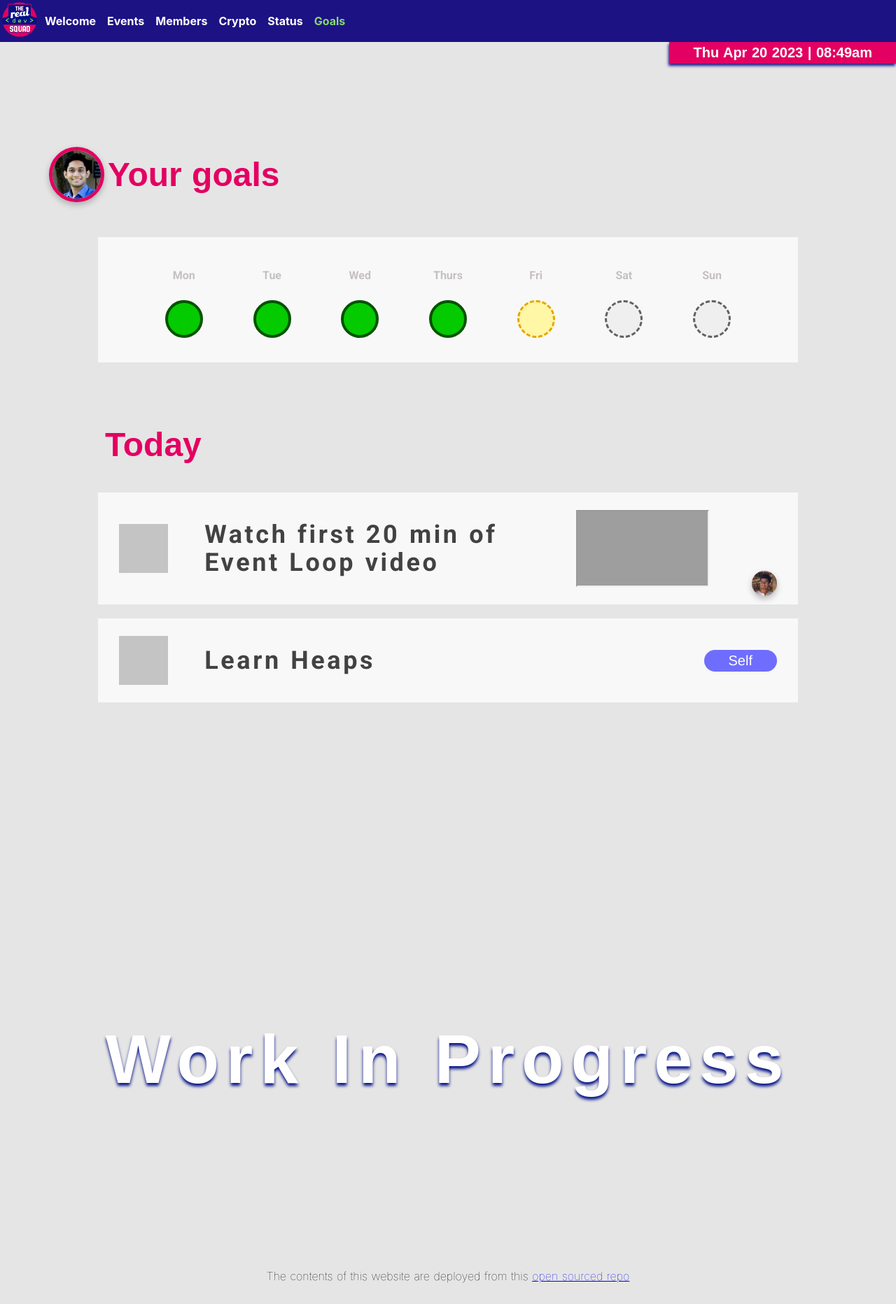
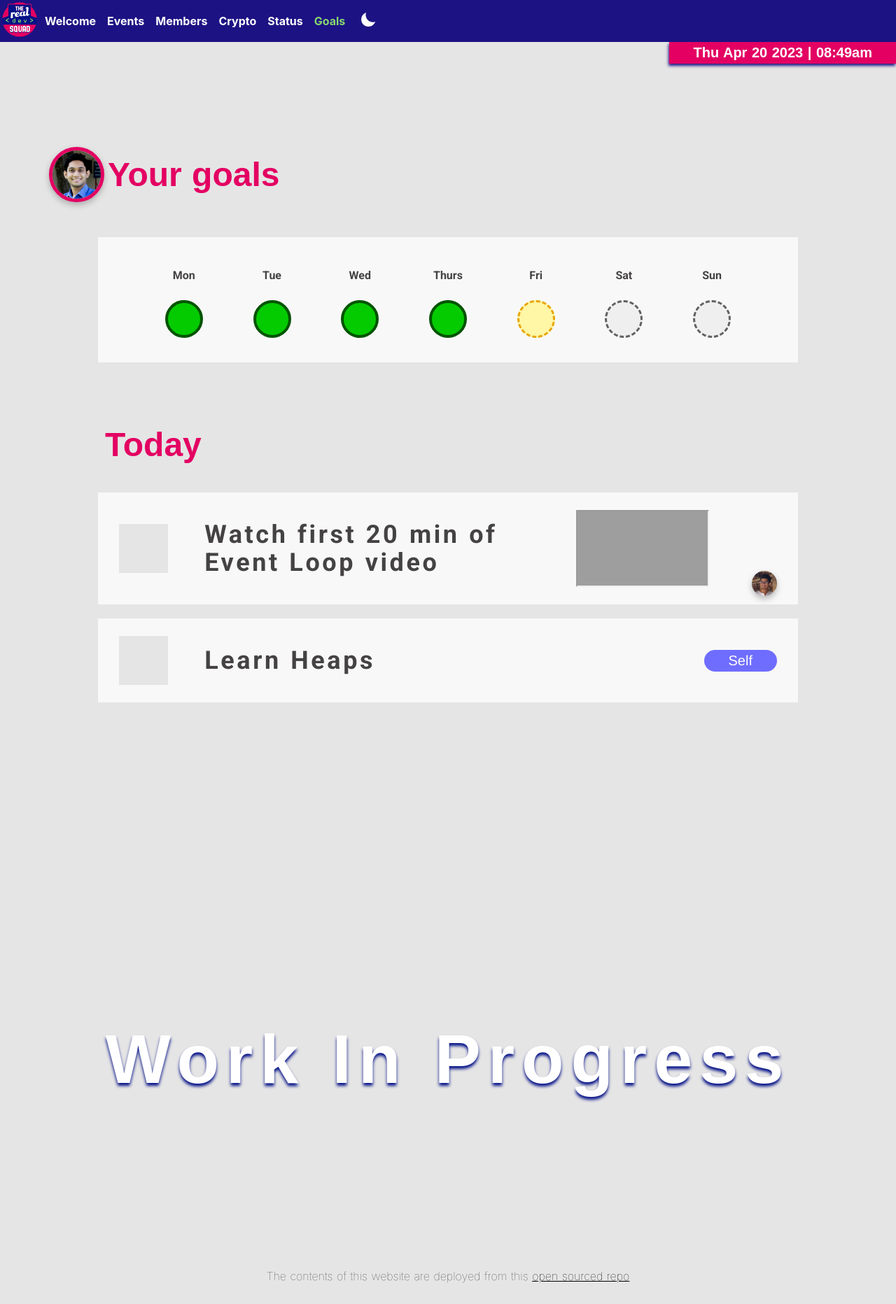
Before and after one commit to Real-Dev-Squad/website-goals, a Nuxt app: page / in a window 1280 px wide. Shown: the whole page at 70% size. Built offline with nearby package versions, Linux system fonts and the light colour scheme; grey boxes are pictures that could not be loaded; a web font is replaced by a local one.

Commit message:
Initial version of dark-mode

```diff
--- a/components/Days.vue
+++ b/components/Days.vue
@@ -67,7 +67,7 @@ export default {
   display: none;
 }
 .days {
-  background-color: #f8f8f8;
+  background-color: var(--background-card);
   display: flex;
   justify-content: space-around;
   align-items: center;
@@ -80,7 +80,7 @@ export default {
   justify-content: center;
 }
 .day {
-  color: #c5c0c0;
+  color: var(--color-primary);
   font-family: 'Roboto', sans-serif;
   font-style: normal;
   font-weight: 700;
--- a/components/Footer.vue
+++ b/components/Footer.vue
@@ -1,7 +1,9 @@
 <template>
   <footer>
     <p>
-      The contents of this website are deployed from this
+      <span class="primary-text">
+        The contents of this website are deployed from this
+      </span>
       <a
         href="https://github.com/Real-Dev-Squad/website-goals"
         target="_blank"
@@ -29,4 +31,10 @@ footer {
   position: relative;
   bottom: 0;
 }
+.primary-text {
+  color: var(--color-primary);
+}
+a {
+  color: var(--color-link);
+}
 </style>
--- a/components/Goals.vue
+++ b/components/Goals.vue
@@ -71,7 +71,7 @@ export default {
   display: flex;
   justify-content: space-between;
   align-items: center;
-  background-color: #f8f8f8;
+  background-color: var(--background-card);
   margin: 10px 0px;
   padding: 25px 30px;
 }
@@ -93,7 +93,7 @@ export default {
 .goals-task label {
   width: 70px;
   height: 70px;
-  background: #c4c4c4;
+  background: var(--background-primary);
   transition: 400ms 100ms ease-out;
   cursor: pointer;
 }
@@ -156,7 +156,7 @@ export default {
   }
 }
 .goals-task h1 {
-  color: rgba(6, 6, 6, 0.75);
+  color: var(--color-primary);
   font-family: 'Roboto', sans-serif;
   font-size: 36px;
   font-weight: 700;
--- a/components/Navbar.vue
+++ b/components/Navbar.vue
@@ -36,13 +36,16 @@
           <a class="active" href="https://goals.realdevsquad.com/">Goals</a>
         </li>
       </ul>
+      <ThemeToggler />
     </nav>
   </header>
 </template>
 
 <script>
+import ThemeToggler from './ThemeToggler.vue'
 export default {
   name: 'Navbar',
+  components: { ThemeToggler },
   data() {
     return {
       isClicked: false,
--- /dev/null
+++ b/components/ThemeToggler.vue
@@ -0,0 +1,46 @@
+<template>
+  <div class="theme-toggle-wrapper" @click="toggleTheme()">
+    <span>
+      <img class="theme-toggle-icon" :src="require(`~/assets/${themeImage}`)" />
+    </span>
+  </div>
+</template>
+
+<script>
+export default {
+  name: 'ThemeToggler',
+  data() {
+    return {
+      isDarkTheme: false,
+      themeImage: this.isDarkTheme ? 'sun.png' : 'moon.png',
+    }
+  },
+  methods: {
+    toggleClicked(value) {
+      this.isClicked = !value
+    },
+    toggleTheme() {
+      this.isDarkTheme = !this.isDarkTheme
+      this.isDarkTheme
+        ? (this.themeImage = 'sun.png')
+        : (this.themeImage = 'moon.png')
+      this.isDarkTheme
+        ? (document.documentElement.className = 'dark-theme')
+        : (document.documentElement.className = '')
+    },
+  },
+}
+</script>
+
+<style scoped>
+.theme-toggle-wrapper {
+  cursor: pointer;
+  padding: 15px;
+  display: flex;
+  align-items: center;
+}
+.theme-toggle-icon {
+  width: 20px;
+  height: 20px;
+}
+</style>
--- a/pages/index.vue
+++ b/pages/index.vue
@@ -32,7 +32,7 @@ export default {
   padding: 0;
   width: 100%;
   box-sizing: border-box;
-  background-color: #e5e5e5;
+  background-color: var(--background-primary);
 }
 h1 {
   font-family: 'Nunito', sans-serif;
@@ -50,3 +50,18 @@ h1 {
   }
 }
 </style>
+
+<style>
+:root {
+  --background-primary: #e5e5e5;
+  --color-primary: rgb(68, 66, 66);
+  --color-link: #000;
+  --background-card: #f8f8f8;
+}
+:root.dark-theme {
+  --background-primary: #1c1b22;
+  --color-primary: #e1e1ec;
+  --background-card: #312f3b;
+  --color-link: #0080ff;
+}
+</style>
```
Also changed, not shown: assets/moon.png (added), assets/sun.png (added).
